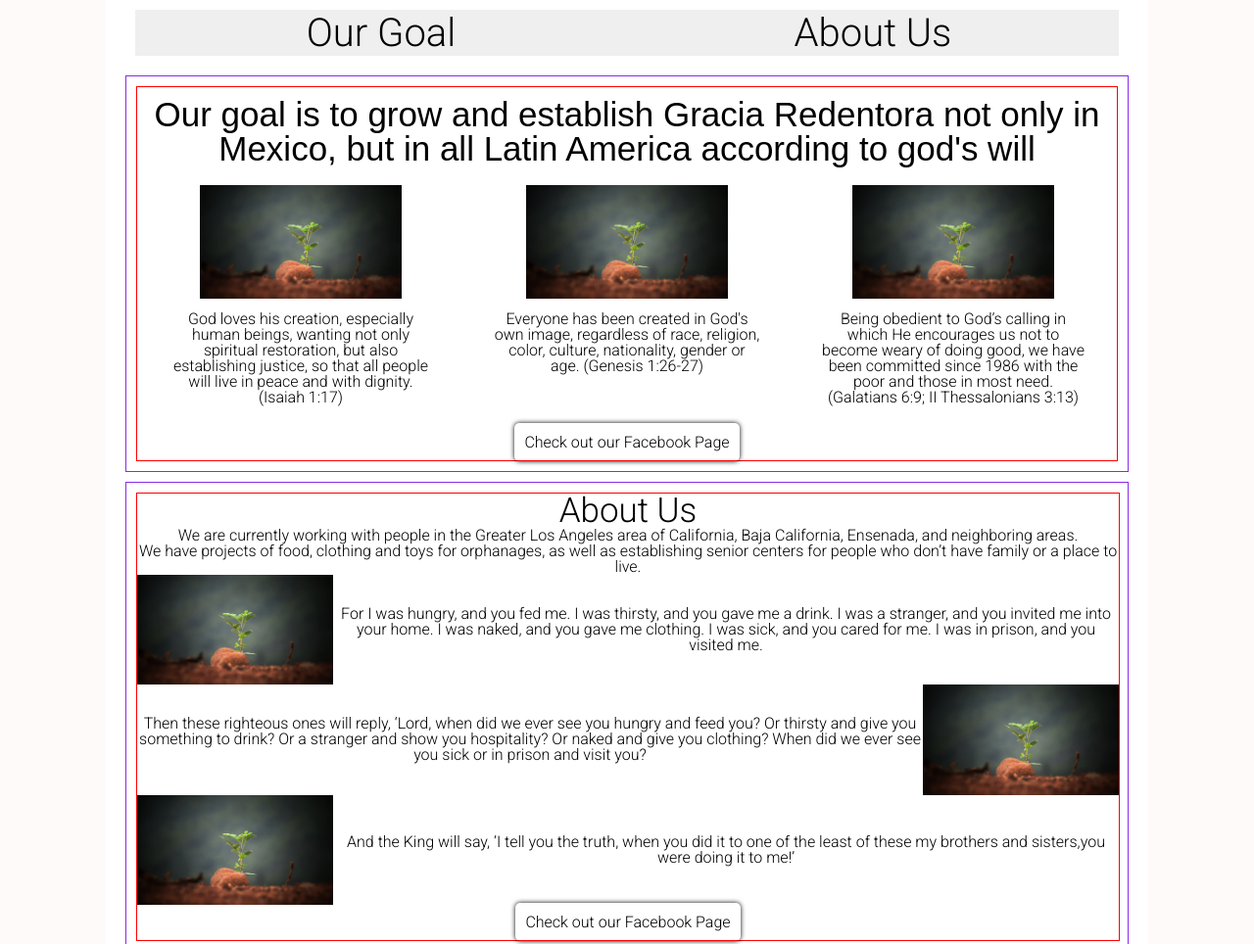
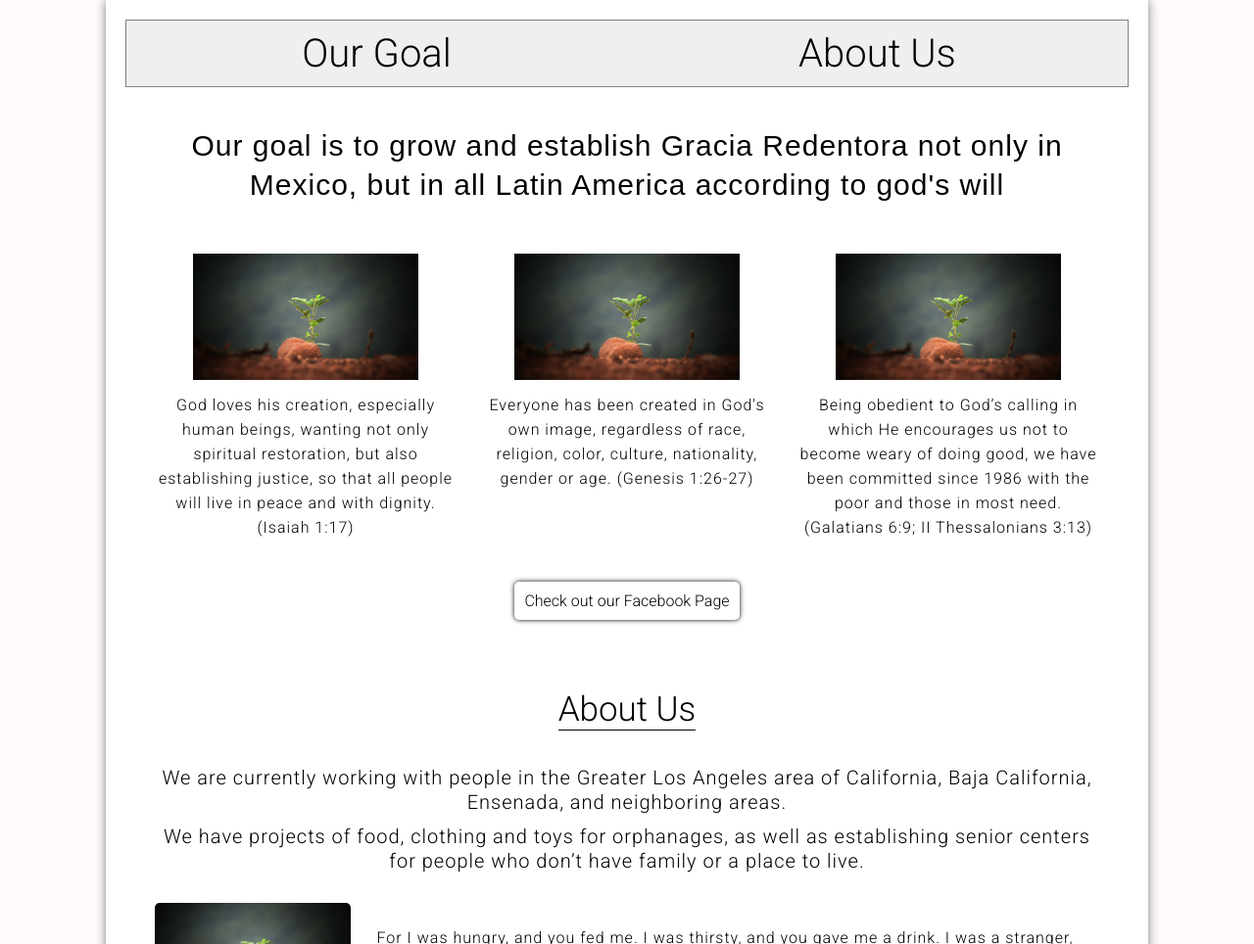
Before and after one commit to mrmoeee/gracia-website, a plain HTML site: page index.html in a window 1280 px wide. Shown: the part 820-1784 px from the top of the page at 98% size. Drawn offline with nearby package versions, Linux system fonts and the light colour scheme.

Commit message:
Finished layout of goals section

```diff
--- a/index.html
+++ b/index.html
@@ -68,7 +68,7 @@
         <section class="about tab-content">
           <div class="about-box">
             <div class="about-title">
-              About Us
+              <a class="about-under">About Us</a>
             </div>
             <div class="about-sub">
               <div class="sub-desc">
@@ -91,6 +91,9 @@
                 <div class="item-desc">And the King will say, ‘I tell you the truth, when you did it to one of the least of these my brothers and sisters,you were doing it to me!’</div>
               </li>
             </ul>
+            <div class="about-excerpt">
+              (Matthew 25:35-40)
+            </div>
             <div class="facebook-btn">
                 <a href="" class="sm-btn">Check out our Facebook Page</a>
               </div>
--- a/javascript/index.js
+++ b/javascript/index.js
@@ -1,3 +1,5 @@
 function show(event, tab) {
-  console.log(event, tab);
+  let currentTab = tab;
+  event.preventDefault();
+  console.log(event.currentTarget);
 }
--- a/stylesheets/about.css
+++ b/stylesheets/about.css
@@ -4,7 +4,7 @@ font-family: 'Roboto', sans-serif; */
 .about {
   margin: auto;
   text-align: center;
-  border: 1px solid blueviolet;
+  /* border: 1px solid blueviolet; */
   margin-top: 10px;
   padding: 10px;
   background: white;
@@ -12,20 +12,39 @@ font-family: 'Roboto', sans-serif; */
 
 .about-box {
   width: 100%;
-  border: 1px solid red;
+  /* border: 1px solid red; */
 }
 
 .about-title {
   font-family: 'Roboto', sans-serif;
   font-size: 35px;
   font-weight: 100;
+  margin: 30px 0px;
+}
+
+.about-under {
+  border-bottom: 1px solid black;
+  text-decoration: none;
+}
+
+.about-sub {
+  padding: 10px 20px;
+}
+
+.about-item {
+  padding: 10px 20px;
 }
 
 .sub-desc {
   font-family: 'Roboto', sans-serif;
+  font-size: 20px;
+  margin-bottom: 10px;
+  line-height: 25px;
+  letter-spacing: 1px;
 }
 
 .about-item > img {
+  border-radius: 5px;
   width: 200px;
 }
 
@@ -41,17 +60,28 @@ font-family: 'Roboto', sans-serif; */
 
 .item-desc {
   font-family: 'Roboto', sans-serif;
+  font-size: 16px;
   display: flex;
   align-items: center;
+  padding: 10px;
+  line-height: 20px;
+  letter-spacing: 1px;
+}
+
+.about-excerpt {
+  font-family: 'Robot', sans-serif;
+  font-weight: 100;
+  margin: 40px;
 }
 
 .facebook-btn {
-  margin: 10px;
+  margin: 25px 0;
 }
 
 .sm-btn {
   text-decoration: none;
   font-family: 'Roboto', sans-serif;
+  font-size: 16px;
   color: black;
   padding: 10px;
   /* border: 1px solid black; */
--- a/stylesheets/hero.css
+++ b/stylesheets/hero.css
@@ -67,5 +67,6 @@ body {
   background: white;
   width: 1024px;
   padding: 20px;
-  margin: auto;
+  margin: 20px auto;
+  box-shadow: 0px 0px 10px grey;
 }
--- a/stylesheets/mission.css
+++ b/stylesheets/mission.css
@@ -1,44 +1,44 @@
 /* font-family: 'Open Sans', sans-serif;
 font-family: 'Roboto', sans-serif; */
-
 
 .mission {
   display: flex;
   justify-content: center;
-
   margin: auto;
   text-align: center;
-  border: 1px solid blueviolet;
-  margin-top: 10px;
+  /* border: 1px solid blueviolet; */
   padding: 10px;
   background: white;
 }
 
 .mission-box {
   width: 100%;
-  border: 1px solid red;
+  /* border: 1px solid red; */
 }
 
 .mission-title {
   font-family: 'Robot', sans-serif;
-  font-size: 35px;
+  font-size: 30px;
   font-weight: 100;
-  padding: 10px;
+  margin: 30px 50px;
+  /* padding: 10px; */
+  line-height: 40px;
+  letter-spacing: 1px;
 }
 
 .mission-list {
   display: flex;
-  justify-content: space-between;
+  justify-content: space-evenly;
   /* align-items: center; */
-  /* text-align: center; */
   max-width: 100%;
   padding: 10px;
 }
 
 .mission-item {
-  max-width: 30%;
-  margin-left: 10px;
-  margin-right: 10px;
+  max-width: 34%;
+  padding: 10px 0px;
+  /* margin-left: 10px;
+  margin-right: 10px; */
 }
 
 .mission-item > img {
@@ -47,5 +47,8 @@ font-family: 'Roboto', sans-serif; */
 
 .mission-item > p {
   font-family: 'Roboto', sans-serif;
+  font-size: 16px;
   padding: 10px;
+  line-height: 25px;
+  letter-spacing: 1px;
 }
--- a/stylesheets/tablinks.css
+++ b/stylesheets/tablinks.css
@@ -5,8 +5,8 @@ font-family: 'Roboto', sans-serif; */
 .tab-links {
   display: flex;
   justify-content: space-between;
+  border: 1px solid grey;
   /* border: 1px solid red; */
-  padding: 10px;
 }
 
 .tab-link-box {
@@ -18,7 +18,7 @@ font-family: 'Roboto', sans-serif; */
   display: flex;
   justify-content: center;
   border: none;
-  padding: 0px;
+  padding: 10px;
   margin: auto;
   /* change font and size */
   font-family: 'Roboto', sans-serif;
@@ -28,3 +28,7 @@ font-family: 'Roboto', sans-serif; */
   width: 100%;
   height: 100%;
 }
+
+.tab-link-box > button:focus {
+  outline: none;
+}
```
Also changed, not shown: stylesheets/gallery.css (line endings or trailing spaces).
